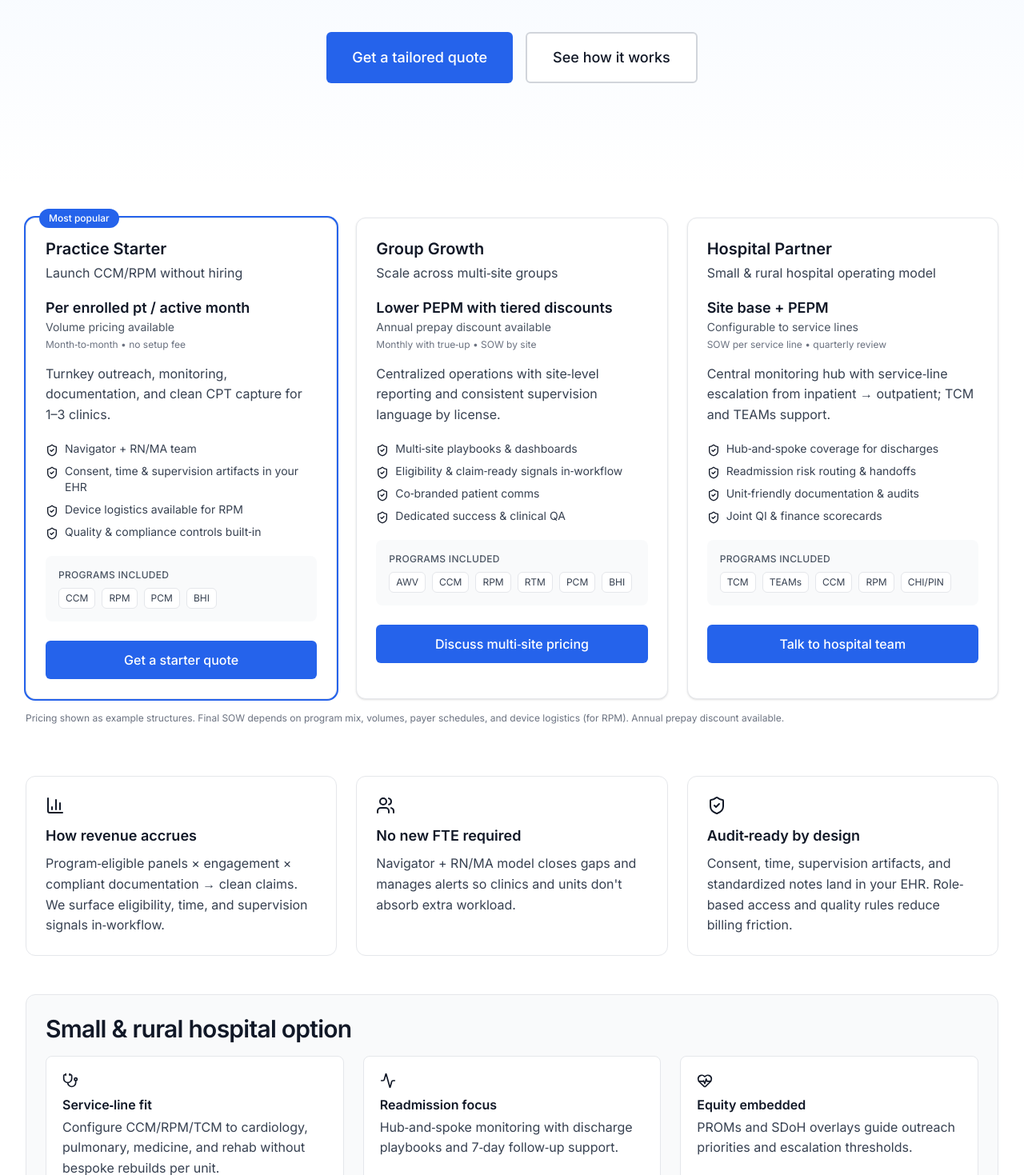
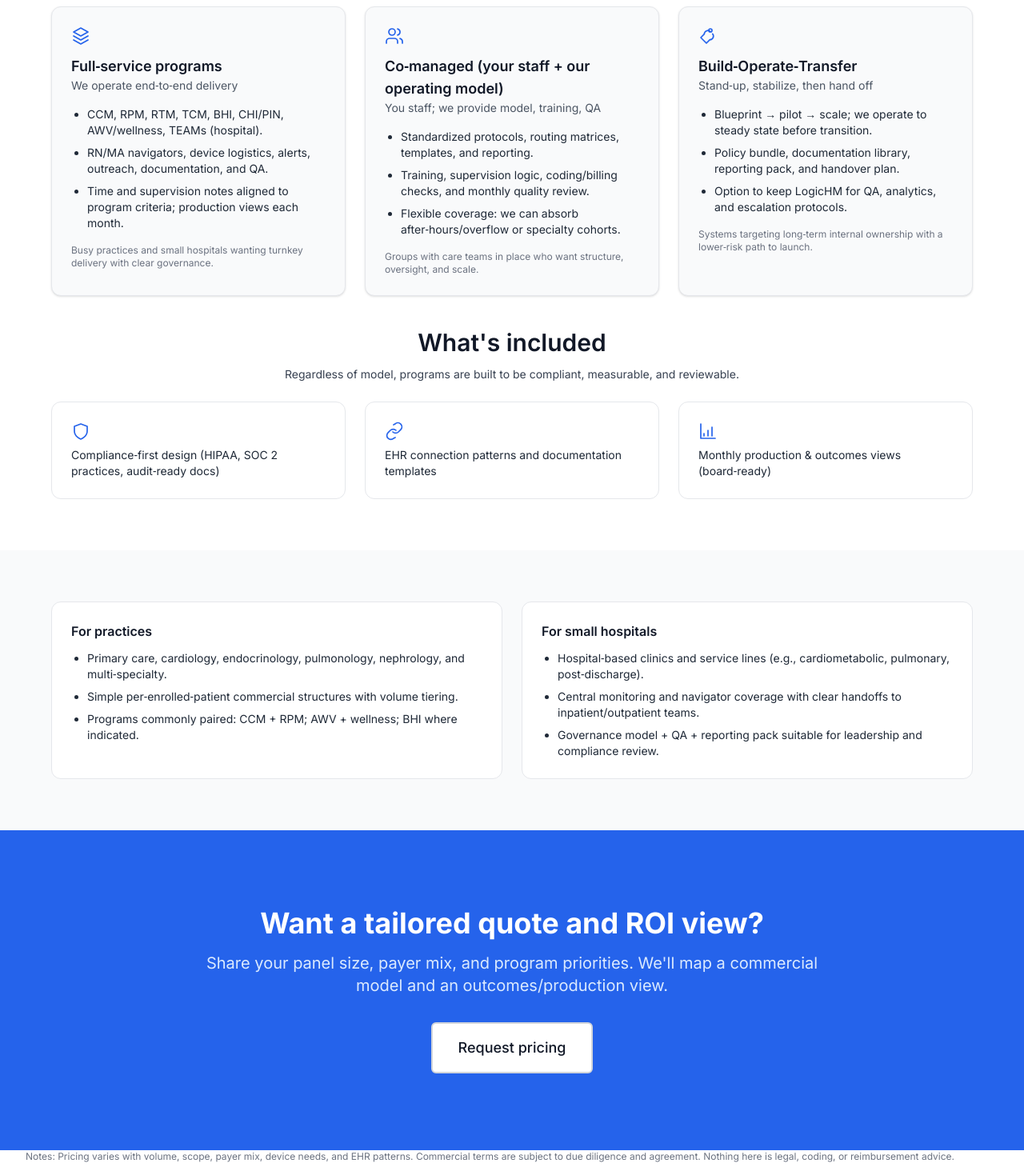
Before and after one commit to bryan-porter/logic-health-site-c, a Next.js app: page /pricing in a window 1280 px wide. Shown: the part 401-1870 px from the top of the page at 80% size. Built offline with nearby package versions, Linux system fonts and the light colour scheme.

Commit message:
Rebuild Pricing page with commercial models and inline SVG icons

```diff
--- a/app/pricing/page.tsx
+++ b/app/pricing/page.tsx
@@ -1,287 +1,215 @@
-import * as React from "react";
+import type { Metadata } from "next";
 import { Container } from "@/components/ui/Container";
-import { Hero } from "@/components/sections/Hero";
-import { Button } from "@/components/ui/Button";
-import {
-  ShieldCheck,
-  BarChart3,
-  Users,
-  Stethoscope,
-  Activity,
-  HeartPulse,
-} from "lucide-react";
+import { CTA } from "@/components/sections/CTA";
 
-type IconType = React.ComponentType<React.SVGProps<SVGSVGElement>>;
-
-type Tier = {
-  name: string;
-  headline: string;
-  price: string;
-  priceNote?: string;
-  billing: string;
-  description: string;
-  highlights: string[];
-  programs: string[];
-  cta: { text: string; href: string };
-  mostPopular?: boolean;
+export const metadata: Metadata = {
+  title: "Pricing & Commercial Models | Logic Health Management",
+  description:
+    "Simple commercial options for practices and small hospitals—full‑service, co‑managed, or build‑operate‑transfer—covering CCM, RPM, RTM, TCM, BHI, CHI/PIN, TEAMs, and AWV/wellness.",
 };
 
-const TIERS: Tier[] = [
+// Minimal inline icons (no external deps)
+function LayersIcon(props: React.SVGProps<SVGSVGElement>) {
+  return (
+    <svg viewBox="0 0 24 24" fill="none" aria-hidden {...props}>
+      <path d="M12 2 3 7l9 5 9-5-9-5Z" stroke="currentColor" strokeWidth={1.7} strokeLinecap="round" strokeLinejoin="round"/>
+      <path d="M3 12l9 5 9-5" stroke="currentColor" strokeWidth={1.7} strokeLinecap="round" strokeLinejoin="round"/>
+      <path d="M3 17l9 5 9-5" stroke="currentColor" strokeWidth={1.7} strokeLinecap="round" strokeLinejoin="round"/>
+    </svg>
+  );
+}
+function UsersIcon(props: React.SVGProps<SVGSVGElement>) {
+  return (
+    <svg viewBox="0 0 24 24" fill="none" aria-hidden {...props}>
+      <path d="M16 21v-2a4 4 0 0 0-4-4H6a4 4 0 0 0-4 4v2" stroke="currentColor" strokeWidth={1.7} strokeLinecap="round"/>
+      <circle cx="9" cy="7" r="4" stroke="currentColor" strokeWidth={1.7}/>
+      <path d="M22 21v-2a4 4 0 0 0-3-3.87" stroke="currentColor" strokeWidth={1.7} strokeLinecap="round"/>
+      <path d="M16 3.13a4 4 0 0 1 0 7.75" stroke="currentColor" strokeWidth={1.7} strokeLinecap="round"/>
+    </svg>
+  );
+}
+function WrenchIcon(props: React.SVGProps<SVGSVGElement>) {
+  return (
+    <svg viewBox="0 0 24 24" fill="none" aria-hidden {...props}>
+      <path d="M14.7 6.3A4.5 4.5 0 0 0 7.3 9.7L3 14l7 7 4.3-4.3a4.5 4.5 0 0 0 3.4-7.4" stroke="currentColor" strokeWidth={1.7} strokeLinecap="round" strokeLinejoin="round"/>
+      <circle cx="15" cy="5" r="2" stroke="currentColor" strokeWidth={1.7}/>
+    </svg>
+  );
+}
+function ShieldIcon(props: React.SVGProps<SVGSVGElement>) {
+  return (
+    <svg viewBox="0 0 24 24" fill="none" aria-hidden {...props}>
+      <path d="M12 22s8-3 8-10V6l-8-3-8 3v6c0 7 8 10 8 10Z" stroke="currentColor" strokeWidth={1.7} strokeLinecap="round" strokeLinejoin="round"/>
+    </svg>
+  );
+}
+function LinkIcon(props: React.SVGProps<SVGSVGElement>) {
+  return (
+    <svg viewBox="0 0 24 24" fill="none" aria-hidden {...props}>
+      <path d="M10 13a5 5 0 0 0 7.07 0l2.83-2.83a5 5 0 0 0-7.07-7.07L11 4" stroke="currentColor" strokeWidth={1.7} strokeLinecap="round" strokeLinejoin="round"/>
+      <path d="M14 11a5 5 0 0 0-7.07 0L4.1 13.83a5 5 0 1 0 7.07 7.07L13 20" stroke="currentColor" strokeWidth={1.7} strokeLinecap="round" strokeLinejoin="round"/>
+    </svg>
+  );
+}
+function ChartIcon(props: React.SVGProps<SVGSVGElement>) {
+  return (
+    <svg viewBox="0 0 24 24" fill="none" aria-hidden {...props}>
+      <path d="M3 3v18h18" stroke="currentColor" strokeWidth={1.7} strokeLinecap="round" strokeLinejoin="round"/>
+      <path d="M7 15v3M12 11v7M17 7v11" stroke="currentColor" strokeWidth={1.7} strokeLinecap="round" strokeLinejoin="round"/>
+    </svg>
+  );
+}
+
+export default function PricingPage() {
+  const models = [
     {
-    name: "Practice Starter",
-    headline: "Launch CCM/RPM without hiring",
-    price: "Per enrolled pt / active month",
-    priceNote: "Volume pricing available",
-    billing: "Month‑to‑month • no setup fee",
-    description:
-      "Turnkey outreach, monitoring, documentation, and clean CPT capture for 1–3 clinics.",
-    highlights: [
-      "Navigator + RN/MA team",
-      "Consent, time & supervision artifacts in your EHR",
-      "Device logistics available for RPM",
-      "Quality & compliance controls built‑in",
+      title: "Full‑service programs",
+      subtitle: "We operate end‑to‑end delivery",
+      Icon: LayersIcon,
+      bullets: [
+        "CCM, RPM, RTM, TCM, BHI, CHI/PIN, AWV/wellness, TEAMs (hospital).",
+        "RN/MA navigators, device logistics, alerts, outreach, documentation, and QA.",
+        "Time and supervision notes aligned to program criteria; production views each month.",
       ],
-    programs: ["CCM", "RPM", "PCM", "BHI"],
-    cta: { text: "Get a starter quote", href: "/contact" },
-    mostPopular: true,
+      idealFor: "Busy practices and small hospitals wanting turnkey delivery with clear governance.",
     },
     {
-    name: "Group Growth",
-    headline: "Scale across multi‑site groups",
-    price: "Lower PEPM with tiered discounts",
-    priceNote: "Annual prepay discount available",
-    billing: "Monthly with true‑up • SOW by site",
-    description:
-      "Centralized operations with site‑level reporting and consistent supervision language by license.",
-    highlights: [
-      "Multi‑site playbooks & dashboards",
-      "Eligibility & claim‑ready signals in‑workflow",
-      "Co‑branded patient comms",
-      "Dedicated success & clinical QA",
+      title: "Co‑managed (your staff + our operating model)",
+      subtitle: "You staff; we provide model, training, QA",
+      Icon: UsersIcon,
+      bullets: [
+        "Standardized protocols, routing matrices, templates, and reporting.",
+        "Training, supervision logic, coding/billing checks, and monthly quality review.",
+        "Flexible coverage: we can absorb after‑hours/overflow or specialty cohorts.",
       ],
-    programs: ["AWV", "CCM", "RPM", "RTM", "PCM", "BHI"],
-    cta: { text: "Discuss multi‑site pricing", href: "/contact" },
+      idealFor: "Groups with care teams in place who want structure, oversight, and scale.",
     },
     {
-    name: "Hospital Partner",
-    headline: "Small & rural hospital operating model",
-    price: "Site base + PEPM",
-    priceNote: "Configurable to service lines",
-    billing: "SOW per service line • quarterly review",
-    description:
-      "Central monitoring hub with service‑line escalation from inpatient → outpatient; TCM and TEAMs support.",
-    highlights: [
-      "Hub‑and‑spoke coverage for discharges",
-      "Readmission risk routing & handoffs",
-      "Unit‑friendly documentation & audits",
-      "Joint QI & finance scorecards",
+      title: "Build‑Operate‑Transfer",
+      subtitle: "Stand‑up, stabilize, then hand off",
+      Icon: WrenchIcon,
+      bullets: [
+        "Blueprint → pilot → scale; we operate to steady state before transition.",
+        "Policy bundle, documentation library, reporting pack, and handover plan.",
+        "Option to keep LogicHM for QA, analytics, and escalation protocols.",
       ],
-    programs: ["TCM", "TEAMs", "CCM", "RPM", "CHI/PIN"],
-    cta: { text: "Talk to hospital team", href: "/contact" },
+      idealFor: "Systems targeting long‑term internal ownership with a lower‑risk path to launch.",
     },
   ];
 
-export default function PricingPage() {
+  const includes = [
+    { label: "Compliance‑first design (HIPAA, SOC 2 practices, audit‑ready docs)", Icon: ShieldIcon },
+    { label: "EHR connection patterns and documentation templates", Icon: LinkIcon },
+    { label: "Monthly production & outcomes views (board‑ready)", Icon: ChartIcon },
+  ];
+
+  const segments = [
+    {
+      heading: "For practices",
+      points: [
+        "Primary care, cardiology, endocrinology, pulmonology, nephrology, and multi‑specialty.",
+        "Simple per‑enrolled‑patient commercial structures with volume tiering.",
+        "Programs commonly paired: CCM + RPM; AWV + wellness; BHI where indicated.",
+      ],
+    },
+    {
+      heading: "For small hospitals",
+      points: [
+        "Hospital‑based clinics and service lines (e.g., cardiometabolic, pulmonary, post‑discharge).",
+        "Central monitoring and navigator coverage with clear handoffs to inpatient/outpatient teams.",
+        "Governance model + QA + reporting pack suitable for leadership and compliance review.",
+      ],
+    },
+  ];
+
   return (
-    <main>
-      <Hero
-        headline="Transparent pricing that aligns with outcomes"
-        subheadline="Whether you're a single practice or a small hospital, we price to your program mix and scale—no hidden fees, no long contracts."
-        primaryCTA={{ text: "Get a tailored quote", href: "/contact" }}
-        secondaryCTA={{ text: "See how it works", href: "/how-it-works" }}
-      />
+    <div className="bg-white">
+      {/* Hero */}
+      <section className="bg-gradient-to-b from-primary-50 to-white py-14 md:py-20">
+        <Container>
+          <div className="mx-auto max-w-3xl text-center">
+            <h1 className="text-4xl font-bold tracking-tight text-neutral-900 md:text-5xl">
+              Pricing & Commercial Models
+            </h1>
+            <p className="mt-4 text-lg text-neutral-700">
+              Choose how you want to run your programs—full‑service, co‑managed, or build‑operate‑transfer.
+              We'll map your panel, payer mix, and goals to the right structure.
+            </p>
+          </div>
+        </Container>
+      </section>
 
-      {/* Tiers */}
-      <Container className="py-10">
-        <div className="grid grid-cols-1 gap-6 md:grid-cols-3">
-          {TIERS.map((tier) => (
-            <section
-              key={tier.name}
-              className={`relative rounded-xl border border-neutral-200 bg-white p-6 shadow-sm ${
-                tier.mostPopular ? "ring-2 ring-primary-600" : ""
-              }`}
-            >
-              {tier.mostPopular && (
-                <div className="absolute -top-3 left-4 rounded-full bg-primary-600 px-3 py-1 text-xs font-medium text-white">
-                  Most popular
+      {/* Models */}
+      <section className="bg-white py-12 md:py-16">
+        <Container>
+          <div className="mx-auto grid max-w-6xl grid-cols-1 gap-6 md:grid-cols-3">
+            {models.map((m) => (
+              <article key={m.title} className="rounded-xl border border-neutral-200 bg-neutral-50 p-6 shadow-sm">
+                <m.Icon className="h-6 w-6 text-primary-600" aria-hidden />
+                <h2 className="mt-3 text-lg font-semibold text-neutral-900">{m.title}</h2>
+                <p className="text-sm text-neutral-600">{m.subtitle}</p>
+                <ul className="mt-4 list-disc space-y-2 pl-5 text-sm text-neutral-800">
+                  {m.bullets.map((b) => (
+                    <li key={b}>{b}</li>
+                  ))}
+                </ul>
+                <p className="mt-4 text-xs text-neutral-500">{m.idealFor}</p>
+              </article>
+            ))}
           </div>
-              )}
-              <header>
-                <h2 className="text-xl font-semibold text-neutral-900">{tier.name}</h2>
-                <p className="mt-1 text-neutral-700">{tier.headline}</p>
-              </header>
-              <div className="mt-4">
-                <div className="text-lg font-semibold text-neutral-900">{tier.price}</div>
-                {tier.priceNote && (
-                  <div className="text-sm text-neutral-600">{tier.priceNote}</div>
-                )}
-                <div className="mt-1 text-xs text-neutral-500">{tier.billing}</div>
+
+          {/* What's included */}
+          <div className="mx-auto mt-10 max-w-3xl text-center">
+            <h3 className="text-2xl font-semibold text-neutral-900 md:text-3xl">What's included</h3>
+            <p className="mt-3 text-sm text-neutral-700">
+              Regardless of model, programs are built to be compliant, measurable, and reviewable.
+            </p>
           </div>
-              <p className="mt-4 text-neutral-700">{tier.description}</p>
-
-              <div className="mt-5 space-y-2">
-                {tier.highlights.map((h) => (
-                  <div key={h} className="flex items-start gap-2">
-                    <ShieldCheck className="mt-1 h-4 w-4 flex-none" aria-hidden />
-                    <span className="text-sm text-neutral-700">{h}</span>
+          <div className="mx-auto mt-6 grid max-w-6xl grid-cols-1 gap-6 md:grid-cols-3">
+            {includes.map((i) => (
+              <div key={i.label} className="rounded-xl border border-neutral-200 bg-white p-6">
+                <i.Icon className="h-6 w-6 text-primary-600" aria-hidden />
+                <p className="mt-2 text-sm text-neutral-800">{i.label}</p>
               </div>
             ))}
           </div>
+        </Container>
+      </section>
 
-              <div className="mt-5 rounded-lg bg-neutral-50 p-4">
-                <div className="text-xs font-medium uppercase tracking-wide text-neutral-600">
-                  Programs included
-                </div>
-                <div className="mt-2 flex flex-wrap gap-2">
-                  {tier.programs.map((p) => (
-                    <span
-                      key={p}
-                      className="rounded-md border border-neutral-200 bg-white px-2 py-1 text-xs text-neutral-700"
-                    >
-                      {p}
-                    </span>
+      {/* Segments */}
+      <section className="bg-neutral-50 py-12 md:py-16">
+        <Container>
+          <div className="mx-auto grid max-w-6xl grid-cols-1 gap-6 md:grid-cols-2">
+            {segments.map((s) => (
+              <article key={s.heading} className="rounded-xl border border-neutral-200 bg-white p-6">
+                <h3 className="text-base font-semibold text-neutral-900">{s.heading}</h3>
+                <ul className="mt-3 list-disc space-y-2 pl-5 text-sm text-neutral-800">
+                  {s.points.map((p) => (
+                    <li key={p}>{p}</li>
+                  ))}
+                </ul>
+              </article>
             ))}
           </div>
-              </div>
+        </Container>
+      </section>
 
-              <div className="mt-6">
-                <Button href={tier.cta.href} className="w-full">
-                  {tier.cta.text}
-                </Button>
-              </div>
-            </section>
-          ))}
-        </div>
+      <CTA
+        headline="Want a tailored quote and ROI view?"
+        description="Share your panel size, payer mix, and program priorities. We'll map a commercial model and an outcomes/production view."
+        buttonText="Request pricing"
+        buttonHref="/contact?topic=pricing"
+        variant="primary"
+      />
 
-        <p className="mt-4 text-xs text-neutral-500">
-          Pricing shown as example structures. Final SOW depends on program mix, volumes, payer
-          schedules, and device logistics (for RPM). Annual prepay discount available.
+      <section className="bg-white pb-10">
+        <Container>
+          <p className="text-xs text-neutral-500">
+            Notes: Pricing varies with volume, scope, payer mix, device needs, and EHR patterns. Commercial terms are subject to due diligence and agreement.
+            Nothing here is legal, coding, or reimbursement advice.
           </p>
         </Container>
-
-      {/* Revenue model explainer */}
-      <Container className="py-6">
-        <div className="grid grid-cols-1 gap-6 md:grid-cols-3">
-          <div className="rounded-xl border border-neutral-200 bg-white p-6">
-            <BarChart3 className="h-6 w-6" aria-hidden />
-            <h3 className="mt-3 text-lg font-semibold text-neutral-900">
-              How revenue accrues
-            </h3>
-            <p className="mt-2 text-neutral-700">
-              Program‑eligible panels × engagement × compliant documentation → clean claims. We
-              surface eligibility, time, and supervision signals in‑workflow.
-            </p>
+      </section>
     </div>
-          <div className="rounded-xl border border-neutral-200 bg-white p-6">
-            <Users className="h-6 w-6" aria-hidden />
-            <h3 className="mt-3 text-lg font-semibold text-neutral-900">No new FTE required</h3>
-            <p className="mt-2 text-neutral-700">
-              Navigator + RN/MA model closes gaps and manages alerts so clinics and units don't
-              absorb extra workload.
-            </p>
-          </div>
-          <div className="rounded-xl border border-neutral-200 bg-white p-6">
-            <ShieldCheck className="h-6 w-6" aria-hidden />
-            <h3 className="mt-3 text-lg font-semibold text-neutral-900">Audit‑ready by design</h3>
-            <p className="mt-2 text-neutral-700">
-              Consent, time, supervision artifacts, and standardized notes land in your EHR. Role‑
-              based access and quality rules reduce billing friction.
-            </p>
-          </div>
-        </div>
-      </Container>
-
-      {/* For small hospitals */}
-      <Container className="py-6">
-        <div className="rounded-xl border border-neutral-200 bg-neutral-50 p-6">
-          <h2 className="text-2xl font-semibold tracking-tight text-neutral-900 md:text-3xl">
-            Small & rural hospital option
-          </h2>
-          <div className="mt-4 grid grid-cols-1 gap-6 md:grid-cols-3">
-            <div className="rounded-lg border border-neutral-200 bg-white p-5">
-              <Stethoscope className="h-5 w-5" aria-hidden />
-              <div className="mt-2 text-base font-semibold text-neutral-900">Service‑line fit</div>
-              <p className="mt-1 text-neutral-700">
-                Configure CCM/RPM/TCM to cardiology, pulmonary, medicine, and rehab without
-                bespoke rebuilds per unit.
-              </p>
-            </div>
-            <div className="rounded-lg border border-neutral-200 bg-white p-5">
-              <Activity className="h-5 w-5" aria-hidden />
-              <div className="mt-2 text-base font-semibold text-neutral-900">Readmission focus</div>
-              <p className="mt-1 text-neutral-700">
-                Hub‑and‑spoke monitoring with discharge playbooks and 7‑day follow‑up support.
-              </p>
-            </div>
-            <div className="rounded-lg border border-neutral-200 bg-white p-5">
-              <HeartPulse className="h-5 w-5" aria-hidden />
-              <div className="mt-2 text-base font-semibold text-neutral-900">Equity embedded</div>
-              <p className="mt-1 text-neutral-700">
-                PROMs and SDoH overlays guide outreach priorities and escalation thresholds.
-              </p>
-            </div>
-          </div>
-        </div>
-      </Container>
-
-      {/* FAQ */}
-      <Container className="py-6">
-        <h2 className="text-2xl font-semibold tracking-tight text-neutral-900 md:text-3xl">
-          Pricing FAQ
-        </h2>
-        <div className="mt-4 divide-y divide-neutral-200 rounded-xl border border-neutral-200 bg-white">
-          <details className="group p-5">
-            <summary className="cursor-pointer text-base font-medium text-neutral-900">
-              Are devices included for RPM?
-            </summary>
-            <p className="mt-2 text-neutral-700">
-              We support pass‑through device logistics (kit, ship, replace) or BYO devices. Device
-              costs are separate from service fees.
-            </p>
-          </details>
-          <details className="group p-5">
-            <summary className="cursor-pointer text-base font-medium text-neutral-900">
-              Do you work with FQHC/RHC?
-            </summary>
-            <p className="mt-2 text-neutral-700">
-              Yes. We configure documentation and billing flows to RHC/FQHC requirements and provide
-              roll‑ups for UDS/quality reporting.
-            </p>
-          </details>
-          <details className="group p-5">
-            <summary className="cursor-pointer text-base font-medium text-neutral-900">
-              Is there a minimum term?
-            </summary>
-            <p className="mt-2 text-neutral-700">
-              Starter tier is month‑to‑month. Growth and Hospital tiers typically include a 12‑month
-              SOW with quarterly checkpoints.
-            </p>
-          </details>
-          <details className="group p-5">
-            <summary className="cursor-pointer text-base font-medium text-neutral-900">
-              How do you charge for multiple programs?
-            </summary>
-            <p className="mt-2 text-neutral-700">
-              We price by program mix and engagement. Bundles (e.g., CCM + RPM + PCM) receive
-              tiered discounts and shared operations.
-            </p>
-          </details>
-        </div>
-      </Container>
-
-      {/* Final CTA */}
-      <Container className="py-10">
-        <div className="flex flex-wrap gap-3">
-          <Button href="/contact">Get a tailored quote</Button>
-          <Button href="/how-it-works" variant="secondary">
-            See the operating model
-          </Button>
-        </div>
-        <p className="mt-3 text-xs text-neutral-500">
-          Notes: Pricing depends on volumes, payer mix, and program selection. We provide complete
-          documentation artifacts and audit logs with every SOW.
-        </p>
-      </Container>
-    </main>
   );
 }
```
Lines whose indentation alone changed are shown as unchanged.
